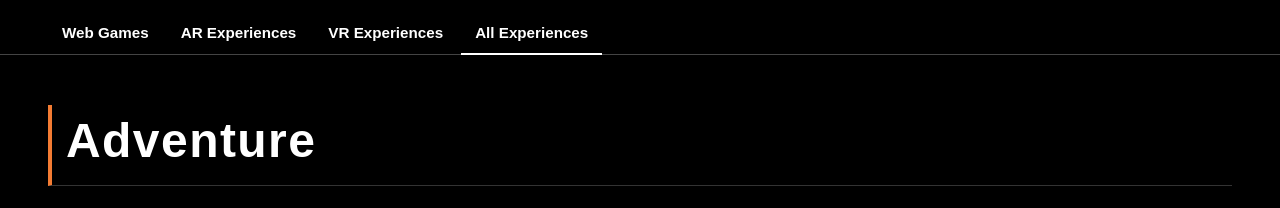
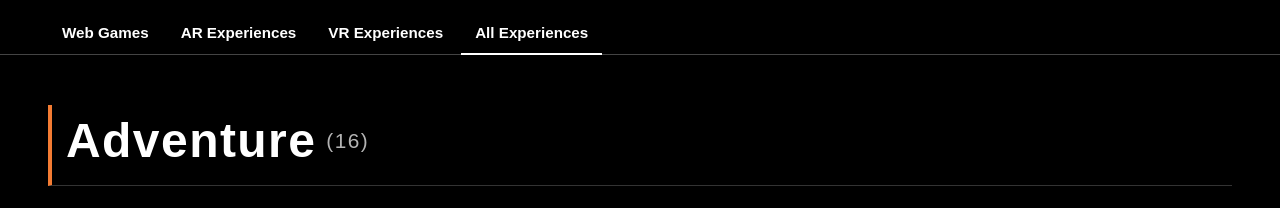
Before and after one commit to MissionToPsyche-Platinum/platinum_21a_portal-se, a Vue app in the folder Psyche-mission/: page /#/ in a window 1280 px wide. Shown: the part 1337-1545 px from the top of the page. Built offline with nearby package versions, Linux system fonts and the light colour scheme; the HTML template or start-up script is replaced by a standard one.

Commit message:
Add shelf counts to game shelves in HomePage

```diff
--- a/Psyche-mission/src/views/HomePage.vue
+++ b/Psyche-mission/src/views/HomePage.vue
@@ -758,7 +758,9 @@ export default {
           :key="shelf.label"
           class="game-shelf"
         >
-          <h2 class="game-shelf-title">{{ shelf.label }}</h2>
+          <h2 class="game-shelf-title">
+            {{ shelf.label }} <span class="shelf-count">({{ shelf.games.length }})</span>
+          </h2>
           <div class="shelf-scroll-row">
             <GameLink
               v-for="game in shelf.games"
@@ -937,6 +939,13 @@ input[type='color'] {
 
 .quiz-button:hover {
   opacity: 0.88;
+}
+
+.shelf-count {
+  margin-left: 10px;
+  font-size: 1.3rem;
+  font-weight: 500;
+  opacity: 0.7;
 }
 
 .games-heading {
```
